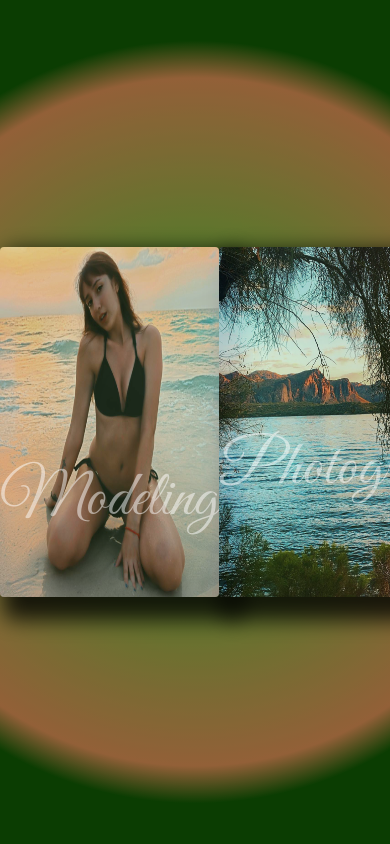
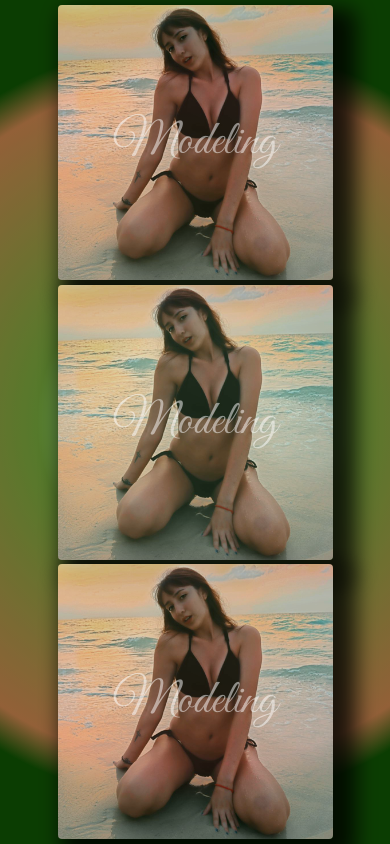
Before and after one commit to Josh-Diamond/mg_photography_frontend, a React (Create React App) app in the folder client/: page /gallery_selection in a window 390 px wide. Built offline with nearby package versions, Linux system fonts and the light colour scheme.

Commit message:
gallery selection page fully responsive

```diff
--- a/client/src/components/ModelingCard.jsx
+++ b/client/src/components/ModelingCard.jsx
@@ -6,7 +6,7 @@ export default function ModelingCard() {
     return (
         <div className={css({
             height: 350,
-            width: 345,
+            width: 350,
             // display: 'flex',
             // justifyContent: 'center',
             // alignItems: 'center',
@@ -18,6 +18,22 @@ export default function ModelingCard() {
             boxShadow: '13px 13px 21px 10px rgba(0,0,0,0.8)',
             transitionTimingFunction: 'ease-in-out',
             transitionDuration: '.5s',
+            '@media (max-width: 1200px)': {
+                height: 275,
+                width: 275
+            },
+            '@media (max-width: 1000px)': {
+                height: 250,
+                width: 250,
+            },
+            '@media (max-width: 950px)': {
+                height: 275,
+                width: 275,
+            },
+            '@media (max-width: 375px)': {
+                height: 250,
+                width: 250,
+            },
             '&:hover': {
                 '-webkit-box-shadow': '13px 13px 21px 10px rgba(255,255,255,0.8)',
                 '-moz-box-shadow': '13px 13px 21px 10px rgba(255,255,255,0.8)',
@@ -45,6 +61,12 @@ export default function ModelingCard() {
                 opacity: '.5',
                 transitionTimingFunction: 'ease-in-out',
                 transitionDuration: '.5s',
+                '@media (max-width: 1000px)': {
+                    fontSize: '3rem'
+                },
+                '@media (max-width: 375px)': {
+                    fontSize: '3rem'
+                },
             })}>Modeling</h2>
         </div>
     )
--- a/client/src/views/Gallery.jsx
+++ b/client/src/views/Gallery.jsx
@@ -27,11 +27,16 @@ export default function Gallery() {
                     display: 'flex',
                     justifyContent: 'space-evenly',
                     alignItems: 'center',
-                    height: '100%'
+                    height: '100%',
+                    '@media (max-width: 950px)': {
+                        flexDirection: 'column'
+                    },
                 })}>
                     <ModelingCard />
-                    <PhotographyCard />
-                    <ArtCard />
+                    <ModelingCard />
+                    <ModelingCard />
+                    {/* <PhotographyCard /> */}
+                    {/* <ArtCard /> */}
                 </div>
             </div>
         </div>
--- a/client/src/views/Landing.jsx
+++ b/client/src/views/Landing.jsx
@@ -31,6 +31,12 @@ export default function Landing() {
                 display: 'flex',
                 justifyContent: 'center',
                 alignItems: 'center',
+                '-webkit-touch-callout': 'none',
+                '-webkit-user-select': 'none',
+                '-khtml-user-select': 'none',
+                '-moz-user-select': 'none',
+                '-ms-user-select': 'none',
+                'user-select': 'none',
                 // backgroundColor: '#40310d',
                 background: "radial-gradient(circle, rgba(162,255,145,1) 20%, rgba(123,175,62,1) 34%, rgba(210,138,81,1) 74%, rgba(17,88,4,1) 82%)"
             })}>
```
